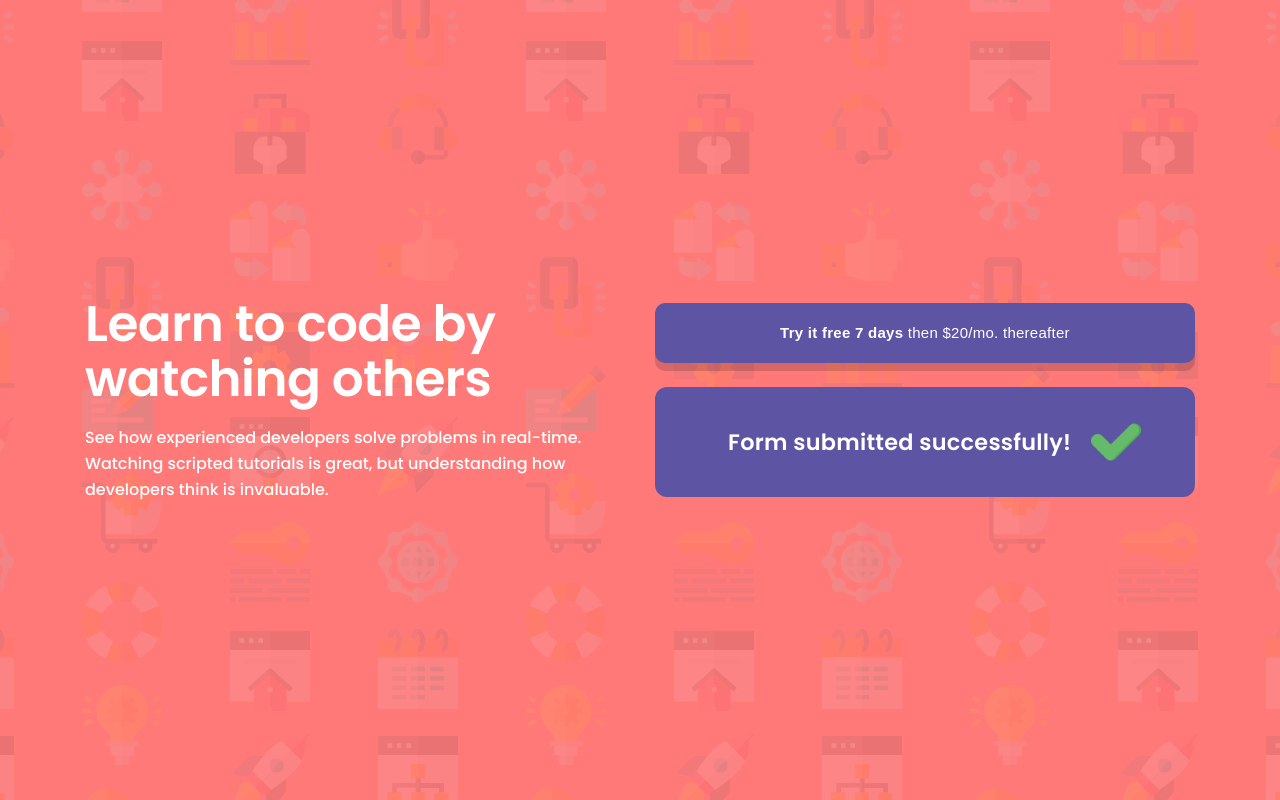
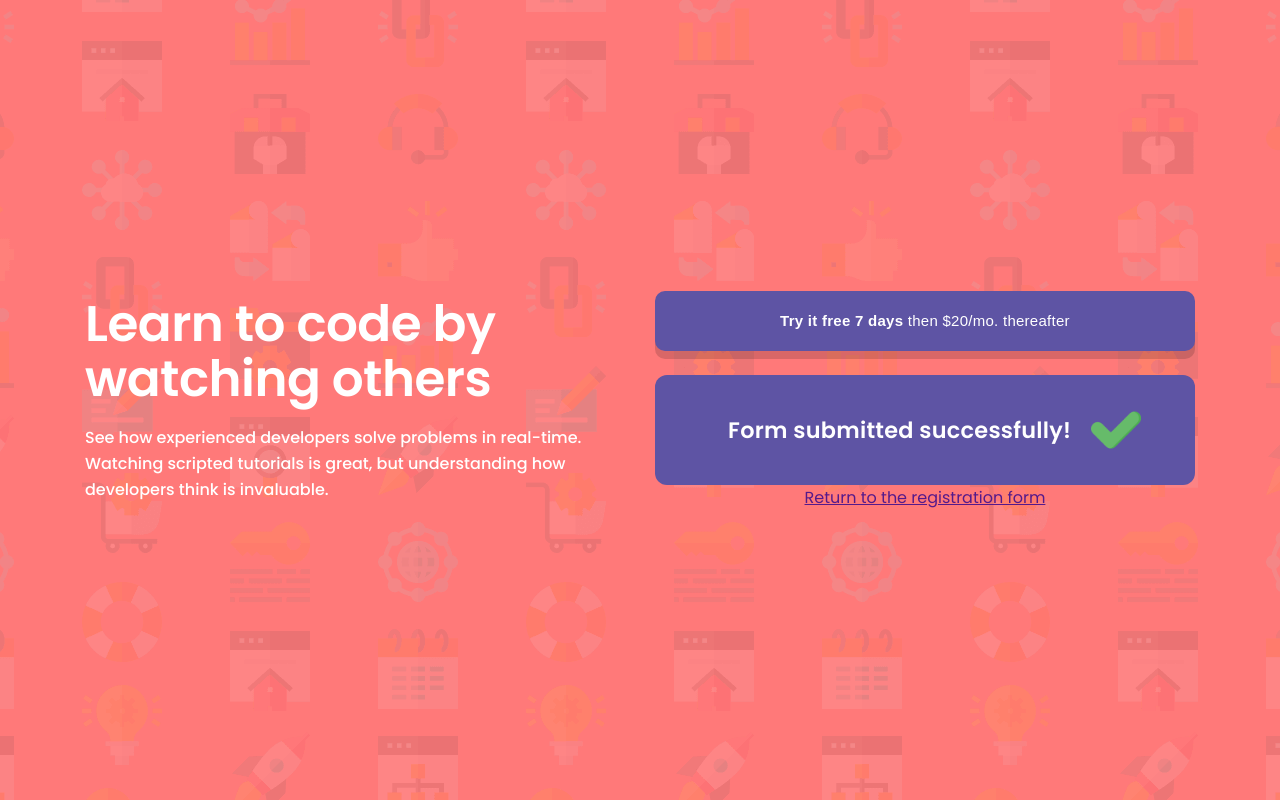
Before and after one commit to LevaniMesxia23/Intro-component-with-sign-up-form, a React (Vite) app: page / in a window 1280 px wide. Both pictures are taken after typing "Sample", "Sample", "name@example.com", "Sample123" into the empty fields and a click on the button "CLAIM YOUR FREE TRIAL". Built offline with nearby package versions, Linux system fonts and the light colour scheme.

Commit message:
create Refresh section

```diff
--- a/src/components/Completed.jsx
+++ b/src/components/Completed.jsx
@@ -2,15 +2,27 @@ import React from "react";
 import styled from "styled-components";
 import Correct from "../../public/images/correct.png";
 
+
+
 export default function Completed() {
   return (
-    <Box>
+    <>
+      <Box>
       <span>
         Form submitted successfully! <img src={Correct} alt="" />
       </span>
     </Box>
+    <Refresh>
+      <a href="">Return to the registration form</a>
+    </Refresh>
+    </>
   );
 }
+
+const Refresh = styled.div`
+  display: flex;
+  justify-content: center;
+`
 
 const Box = styled.div`
   width: 100%;
```
